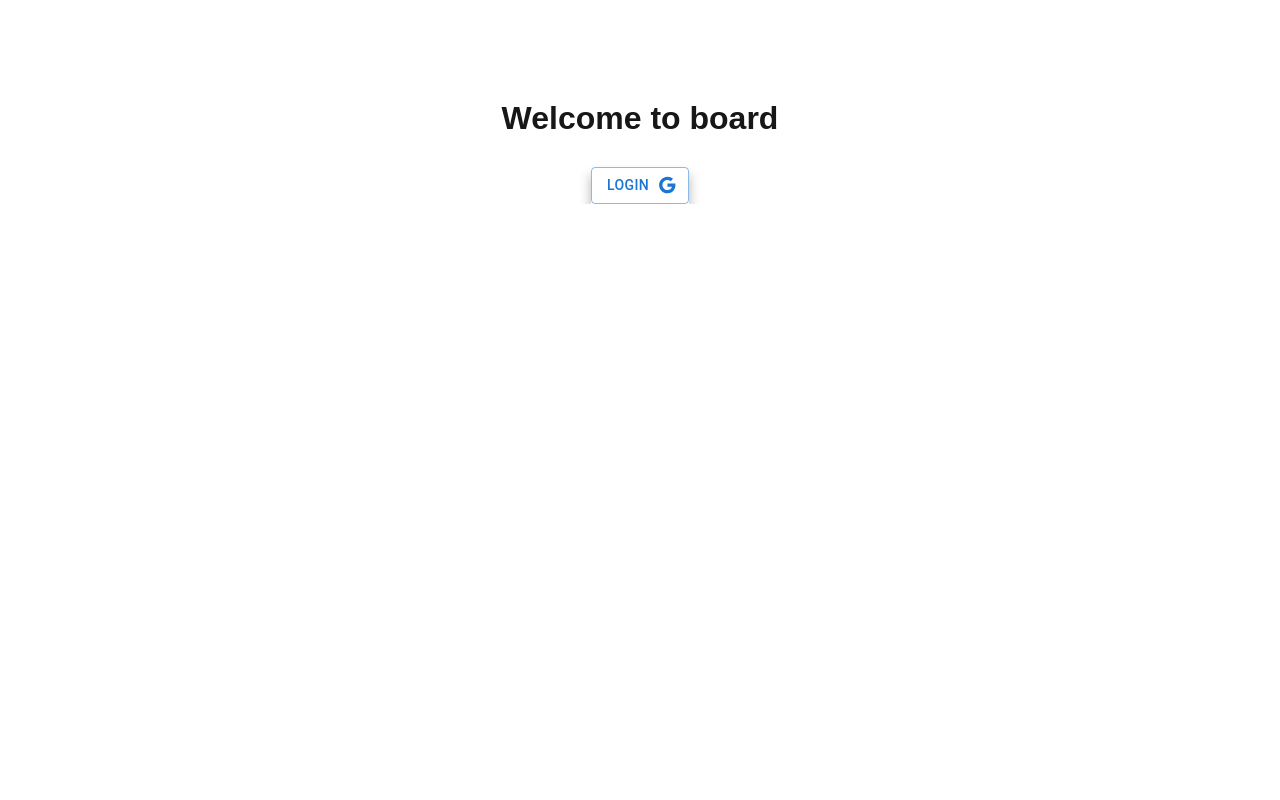
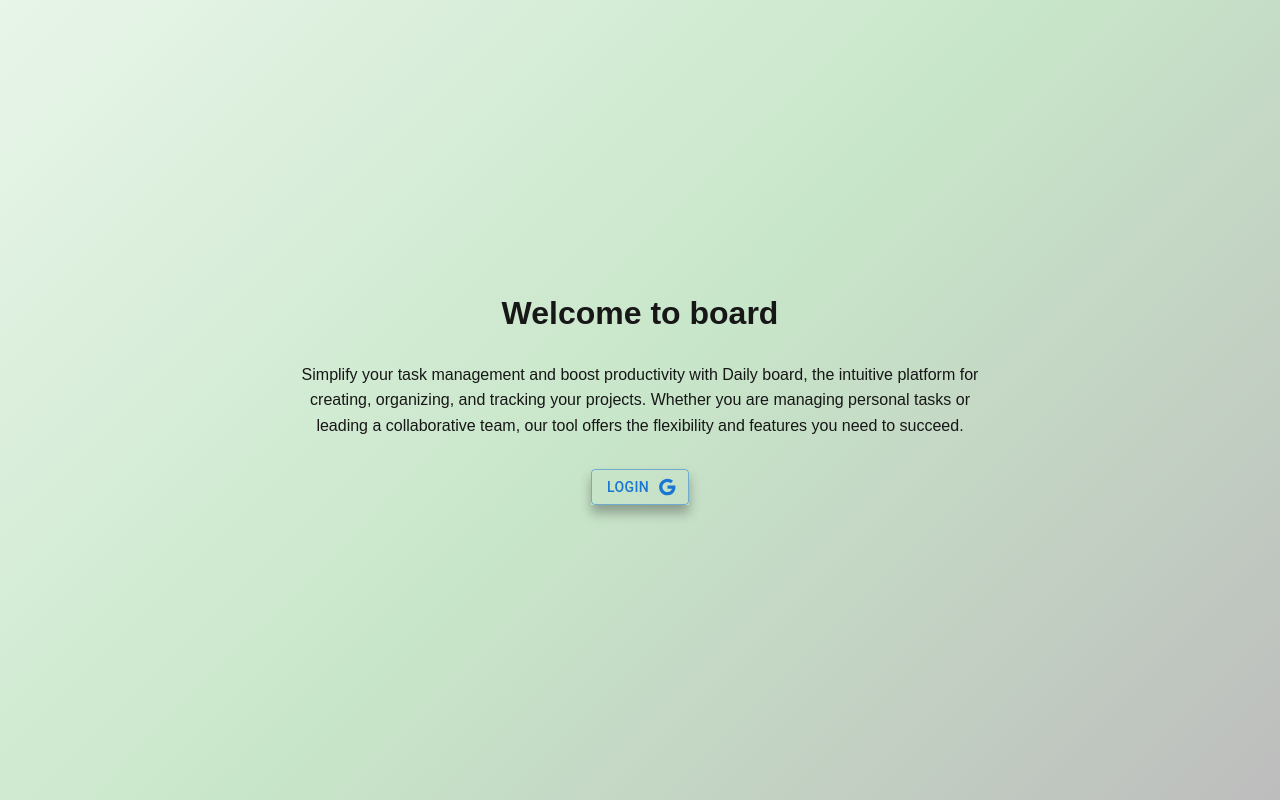
Before and after one commit to Dima1234566/jiraBoard-front-, a Next.js app: page / in a window 1280 px wide. Built offline with nearby package versions, Linux system fonts and the light colour scheme; no server answers.

Commit message:
background

```diff
--- a/src/app/components/Board.tsx
+++ b/src/app/components/Board.tsx
@@ -220,6 +220,7 @@ export default function Board({ data }: BoardProps) {
   return (
     <div
       style={{
+        background: "linear-gradient(135deg, #e8f5e9, #c8e6c9, #bdbdbd)",
         display: "flex",
         alignItems: "center",
         justifyContent: "center",
@@ -249,7 +250,6 @@ export default function Board({ data }: BoardProps) {
         sx={{
           flexGrow: 1,
           padding: "40px",
-          backgroundColor: "#f6f7f8",
           width: "100%",
         }}
       >
--- a/src/app/components/Main.tsx
+++ b/src/app/components/Main.tsx
@@ -58,7 +58,8 @@ function MainContent() {
       {!login && (
         <div
           style={{
-            marginTop: "100px",
+            height: "100vh",
+            background: "linear-gradient(135deg, #e8f5e9, #c8e6c9, #bdbdbd)",
             display: "flex",
             alignItems: "center",
             justifyContent: "center",
@@ -67,6 +68,16 @@ function MainContent() {
           }}
         >
           <h1>Welcome to board </h1>
+          <div style={{ width: 700, textAlign: "center" }}>
+            <h4 style={{ fontWeight: "400", lineHeight: "1.6rem" }}>
+              Simplify your task management and boost productivity with Daily
+              board, the intuitive platform for creating, organizing, and
+              tracking your projects. Whether you are managing personal tasks or
+              leading a collaborative team, our tool offers the flexibility and
+              features you need to succeed.
+            </h4>
+          </div>
+
           <div style={{ boxShadow: "0 8px 12px rgba(0, 0, 0, 0.3)" }}>
             <a href={`${process.env.NEXT_PUBLIC_API_URL}/google/login`}>
               <Button
--- a/src/app/components/Search.tsx
+++ b/src/app/components/Search.tsx
@@ -170,7 +170,13 @@ export default function Search({ setData }: Data) {
   }, []);
 
   return (
-    <div style={{ padding: "40px" }}>
+    <div
+      style={{
+        padding: "40px",
+        boxShadow: "0 4px 8px 4px rgba(0, 0, 0, 0.4)",
+        marginBottom: "10px",
+      }}
+    >
       <div
         style={{
           display: "flex",
```
